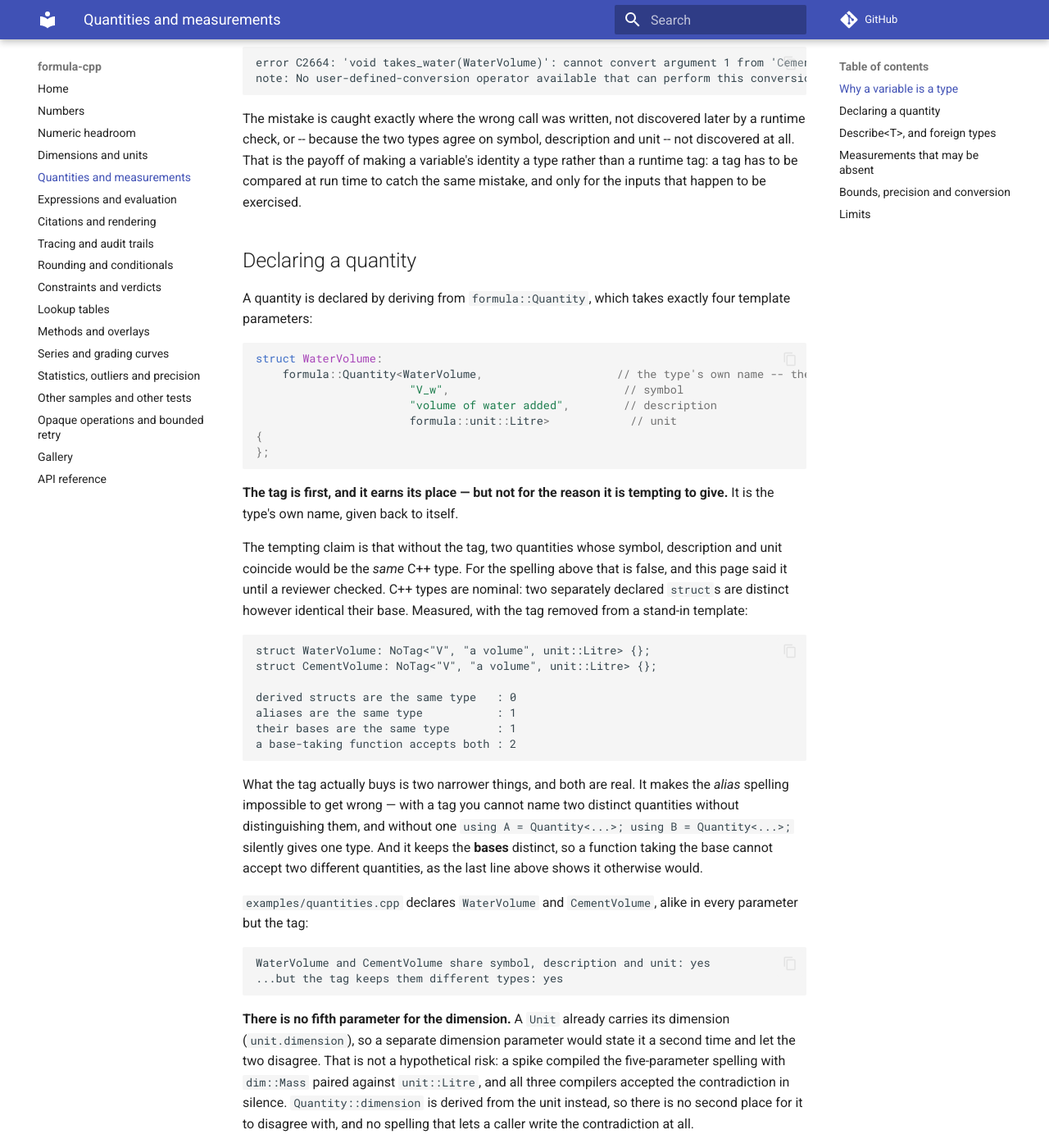
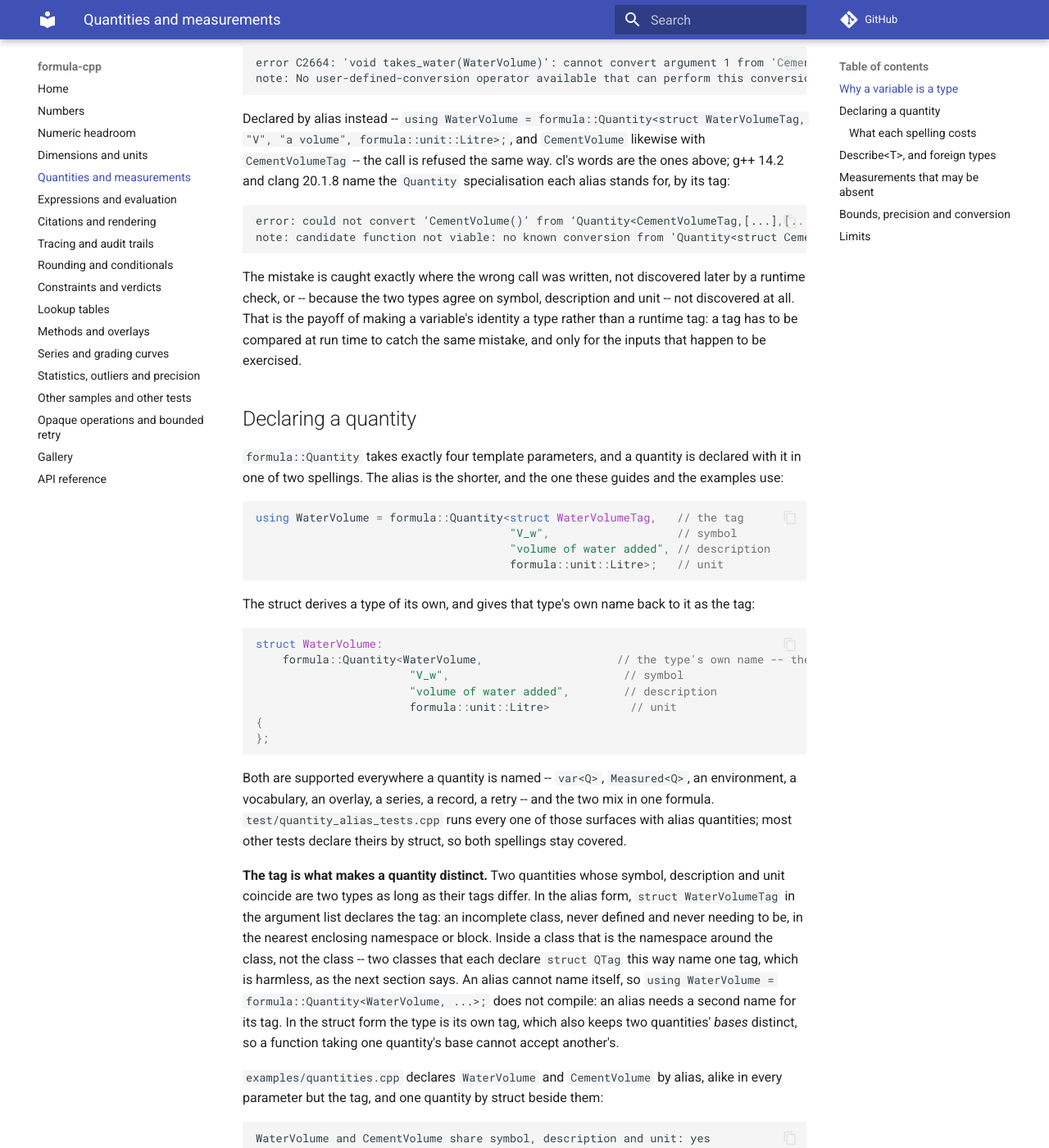
Before and after one commit to LASTRADA-Software/formula-cpp, an MkDocs documentation site: the page built from docs/quantities.md, in a window 1280 px wide and 1400 px high, scrolled down 1122 px. Shown: the whole window at 82% size. Built offline with MkDocs 1.6.1 and Material for MkDocs 9.7.7, drawn with Linux system fonts in a browser that asks for light colours; comment, search, counter and statistics services are not loaded; some of the changed text lies outside the part shown.

Commit message:
docs(quantity): lead the guides with the alias spelling
README.md and docs/index.md declare their quantities by alias and say in
a sentence that the struct form is supported too. docs/quantities.md
presents both spellings, alias first, with a table of what each costs:
an alias cannot be forward-declared, two aliases with all four arguments
equal are one type, a shared tag is harmless while another argument
differs (with the parametrised-tag form for an alias template), and
g++ and clang name an alias's specialisation where cl usually names the
alias. It quotes the wrong-type diagnostics for aliases.

docs/expressions.md quotes the alias-form negative tests for the
dimension and missing-quantity refusals, with cl's output. The quoted
diagnostics there and in docs/citations.md show paths relative to the
repository instead of a local checkout's drive.

CHANGELOG.md records the alias spelling.

Signed-off-by: Christian Parpart <c.parpart@lastrada.net>

````diff
--- a/docs/quantities.md
+++ b/docs/quantities.md
@@ -5,7 +5,8 @@
 metadata-reading access point, `formula::Describe<T>`, that reaches both our
 own types and ones we do not own; and a runtime value that may honestly be
 unmeasured, `formula::Measured<Q>`. This page explains why a variable's
-identity is a type, how to declare one, how `Describe` works for foreign
+identity is a type, how to declare one -- by alias or by struct -- how
+`Describe` works for foreign
 types, what it means for a measurement to be absent, how bounds, precision
 and conversion behave once absence is possible, and where the limits are. The
 worked example below is `examples/quantities.cpp`; every block on this page
@@ -21,14 +22,13 @@
 diagnostic (see [`docs/dimensions.md`](dimensions.md)). Quantities take the
 same idea one step further and make a *variable* -- not just its dimension,
 but its symbol, its description and its unit -- a compile-time thing too.
-Declaring `WaterVolume` and `CementVolume` as two distinct types, each
-carrying its own symbol/description/unit through a `formula::Quantity` base,
-means they are two different, unrelated C++ types even when every one of
-their parameters but the tag is identical, and neither is usable where the
-other is expected.
+Declaring `WaterVolume` and `CementVolume` as two quantities, each carrying
+its own symbol/description/unit through `formula::Quantity`, makes them two
+different, unrelated C++ types even when every one of their parameters but
+the tag is identical, and neither is usable where the other is expected.
 
 `test/negative/quantity_wrong_type.cpp` is exactly this case, kept in the
-suite as a negative-compile test:
+suite as a negative-compile test, with the two quantities declared by struct:
 
 ```cpp
 struct WaterVolume: formula::Quantity<WaterVolume, "V", "a volume", formula::unit::Litre>
@@ -55,6 +55,17 @@
 note: No user-defined-conversion operator available that can perform this conversion, or the operator cannot be called
 ```
 
+Declared by alias instead -- `using WaterVolume =
+formula::Quantity<struct WaterVolumeTag, "V", "a volume", formula::unit::Litre>;`,
+and `CementVolume` likewise with `CementVolumeTag` -- the call is refused the
+same way. cl's words are the ones above; g++ 14.2 and clang 20.1.8 name the
+`Quantity` specialisation each alias stands for, by its tag:
+
+```
+error: could not convert ‘CementVolume()’ from ‘Quantity<CementVolumeTag,[...],[...],[...]>’ to ‘Quantity<WaterVolumeTag,[...],[...],[...]>’
+note: candidate function not viable: no known conversion from 'Quantity<struct CementVolumeTag, [3 * ...]>' to 'Quantity<struct WaterVolumeTag, [3 * ...]>' for 1st argument
+```
+
 The mistake is caught exactly where the wrong call was written, not
 discovered later by a runtime check, or -- because the two types agree on
 symbol, description and unit -- not discovered at all. That is the payoff of
@@ -64,8 +75,19 @@
 
 ## Declaring a quantity
 
-A quantity is declared by deriving from `formula::Quantity`, which takes
-exactly four template parameters:
+`formula::Quantity` takes exactly four template parameters, and a quantity is
+declared with it in one of two spellings. The alias is the shorter, and the
+one these guides and the examples use:
+
+```cpp
+using WaterVolume = formula::Quantity<struct WaterVolumeTag,   // the tag
+                                      "V_w",                   // symbol
+                                      "volume of water added", // description
+                                      formula::unit::Litre>;   // unit
+```
+
+The struct derives a type of its own, and gives that type's own name back to
+it as the tag:
 
 ```cpp
 struct WaterVolume:
@@ -77,40 +99,86 @@
 };
 ```
 
-**The tag is first, and it earns its place — but not for the reason it is
-tempting to give.** It is the type's own name, given back to itself.
+Both are supported everywhere a quantity is named -- `var<Q>`,
+`Measured<Q>`, an environment, a vocabulary, an overlay, a series, a record,
+a retry -- and the two mix in one formula. `test/quantity_alias_tests.cpp`
+runs every one of those surfaces with alias quantities; most other tests
+declare theirs by struct, so both spellings stay covered.
 
-The tempting claim is that without the tag, two quantities whose symbol,
-description and unit coincide would be the *same* C++ type. For the spelling
-above that is false, and this page said it until a reviewer checked. C++ types
-are nominal: two separately declared `struct`s are distinct however identical
-their base. Measured, with the tag removed from a stand-in template:
+**The tag is what makes a quantity distinct.** Two quantities whose symbol,
+description and unit coincide are two types as long as their tags differ. In
+the alias form, `struct WaterVolumeTag` in the argument list declares the tag:
+an incomplete class, never defined and never needing to be, in the nearest
+enclosing namespace or block. Inside a class that is the namespace around the
+class, not the class -- two classes that each declare `struct QTag` this way
+name one tag, which is harmless, as the next section says. An alias cannot name itself, so
+`using WaterVolume = formula::Quantity<WaterVolume, ...>;` does not compile:
+an alias needs a second name for its tag. In the struct form the type is its
+own tag, which also keeps two quantities' *bases* distinct, so a function
+taking one quantity's base cannot accept another's.
 
-```
-struct WaterVolume: NoTag<"V", "a volume", unit::Litre> {};
-struct CementVolume: NoTag<"V", "a volume", unit::Litre> {};
-
-derived structs are the same type   : 0
-aliases are the same type           : 1
-their bases are the same type       : 1
-a base-taking function accepts both : 2
-```
-
-What the tag actually buys is two narrower things, and both are real. It makes
-the *alias* spelling impossible to get wrong — with a tag you cannot name two
-distinct quantities without distinguishing them, and without one
-`using A = Quantity<...>; using B = Quantity<...>;` silently gives one type.
-And it keeps the **bases** distinct, so a function taking the base cannot
-accept two different quantities, as the last line above shows it otherwise
-would.
-
-`examples/quantities.cpp` declares `WaterVolume` and `CementVolume`, alike in
-every parameter but the tag:
+`examples/quantities.cpp` declares `WaterVolume` and `CementVolume` by alias,
+alike in every parameter but the tag, and one quantity by struct beside them:
 
 ```
 WaterVolume and CementVolume share symbol, description and unit: yes
 ...but the tag keeps them different types: yes
 ```
+
+### What each spelling costs
+
+| | alias | struct |
+|---|---|---|
+| forward declaration | not possible | `struct WaterVolume;` |
+| two declarations with all four arguments equal | one type, under two names | two types |
+| one tag, another argument different | two types | -- (a struct is its own tag) |
+| how g++ and clang name it in a diagnostic | `Quantity<WaterVolumeTag, ...>` | `WaterVolume` |
+| how cl names it in a diagnostic | usually `WaterVolume`, not always | `WaterVolume` |
+
+**An alias cannot be forward-declared.** A header that only names a quantity
+-- a function declaration taking `Measured<WaterVolume>` -- can say
+`struct WaterVolume;` for a struct quantity, and must include an alias's
+declaration.
+
+**Two aliases with all four arguments equal are one type.** Repeating a
+declaration -- `using A = formula::Quantity<ATag, "V", "a volume", unit::Litre>;`
+and a `using B` with the same four arguments -- declares one quantity under two
+names, and nothing can object: there is only one type, and naming it twice is
+not an error anywhere in C++. Give every alias a tag of its own. Two structs
+never collapse this way, whatever their bases.
+
+**A tag shared by two quantities is harmless while any other argument
+differs.** The two are still two distinct types, and nothing in the library
+reads the tag on its own. That is what happens in an alias template that
+declares its tag inside itself: every instantiation names the same tag, and
+each is a quantity of its own as long as the arguments differ -- here by unit:
+
+```cpp
+template <formula::Unit U>
+using LengthIn = formula::Quantity<struct LengthInTag, "L", "a length", U>;
+```
+
+`LengthIn<formula::unit::Metre>` and `LengthIn<formula::unit::Millimetre>` are
+two quantities, and add up in one formula. To give each instantiation a tag of
+its own, make the tag depend on what the other arguments depend on:
+
+```cpp
+template <formula::Unit U>
+struct LengthInTag;
+template <formula::Unit U>
+using LengthIn = formula::Quantity<LengthInTag<U>, "L", "a length", U>;
+```
+
+`test/quantity_alias_tests.cpp` runs both, and two aliases that share a tag
+and differ only in symbol.
+
+**A diagnostic names the tag.** g++ and clang print the `Quantity`
+specialisation an alias stands for, tag first. cl usually keeps the alias's
+name where the alias was written, in the library's own messages among them,
+but not always -- see
+[where a dimensional error appears](expressions.md#where-a-dimensional-error-appears).
+Naming a tag after its quantity, `WaterVolumeTag`, is what keeps such a
+diagnostic readable.
 
 **There is no fifth parameter for the dimension.** A `Unit` already carries
 its dimension (`unit.dimension`), so a separate dimension parameter would
@@ -125,8 +193,8 @@
 
 Nothing above the metadata layer reads a `Quantity` base directly. Everything
 -- our own types and types we do not own alike -- goes through one template,
-`formula::Describe<T>`. A type derived from `formula::Quantity` gets its
-`Describe<T>` for free, by base-class detection. A type nobody owns -- a
+`formula::Describe<T>`. A type declared through `formula::Quantity` -- an
+alias of it, or a struct derived from it -- gets its `Describe<T>` for free. A type nobody owns -- a
 `double`, something from a vendor SDK, a struct we cannot add a base class to
 -- gets one by explicit specialisation:
 
@@ -268,10 +336,10 @@
 note: '_value' is not a public, non-mutable, non-static data member
 ```
 
-The quantity type itself is different: an empty struct deriving publicly
-from `formula::Quantity` (no non-static data members of its own, a
-structural base) *is* structural, and the same compiler accepts it cleanly
-as a non-type template parameter. Nothing in this library uses that, but the
+The quantity type itself is different: `formula::Quantity` has no
+non-static data members, so an alias of it, and an empty struct deriving
+publicly from it (a structural base), *are* structural, and the same compiler accepts both cleanly
+as non-type template parameters. Nothing in this library uses that, but the
 type is capable of it, where `Measured` never can be -- the compile-time
 identity and the runtime value are deliberately different kinds of thing.
 
````
Also changed, not shown: CHANGELOG.md (+6 -0 lines), README.md (+9 -4 lines), docs/citations.md (+8 -7 lines), docs/expressions.md (+36 -30 lines), docs/index.md (+9 -4 lines).
